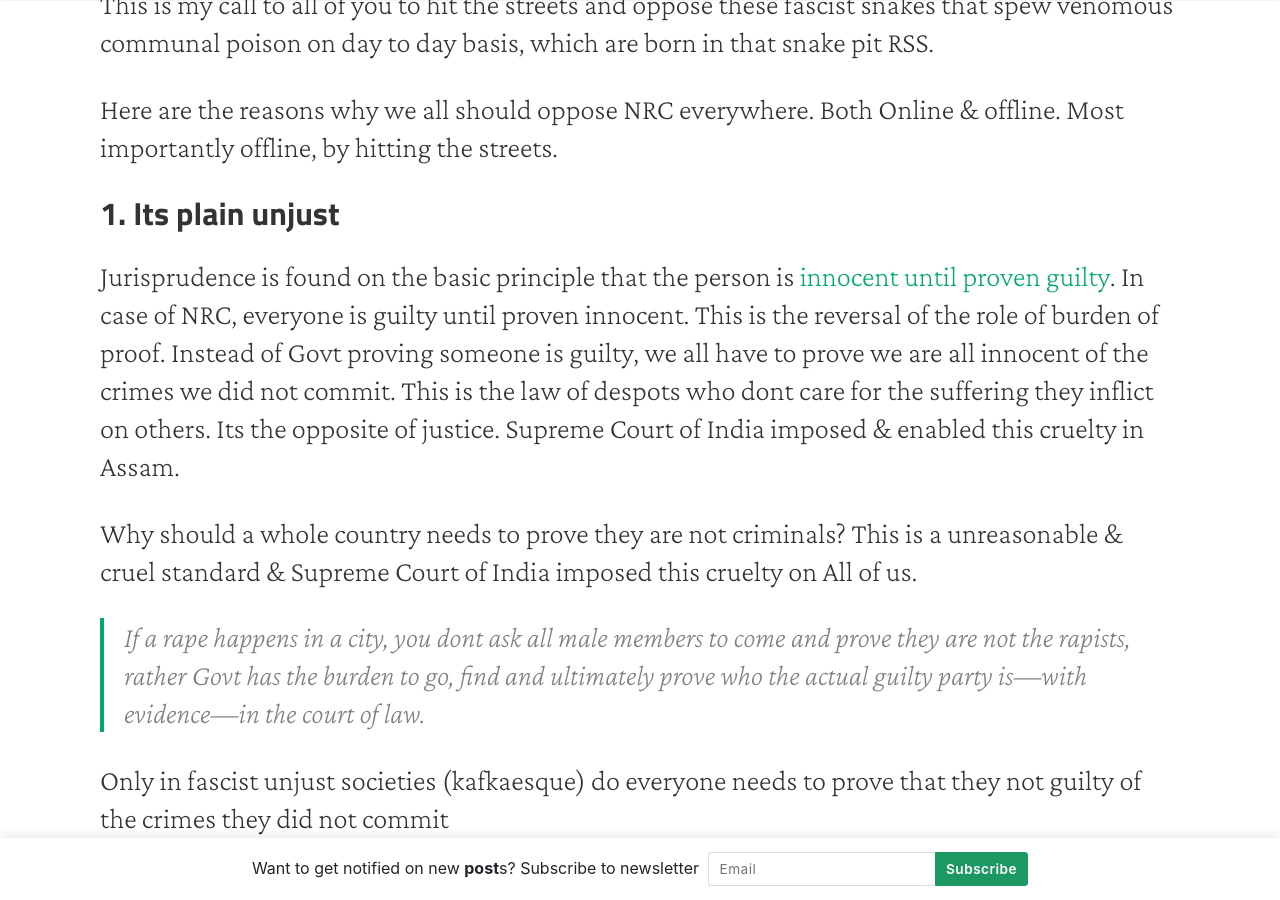
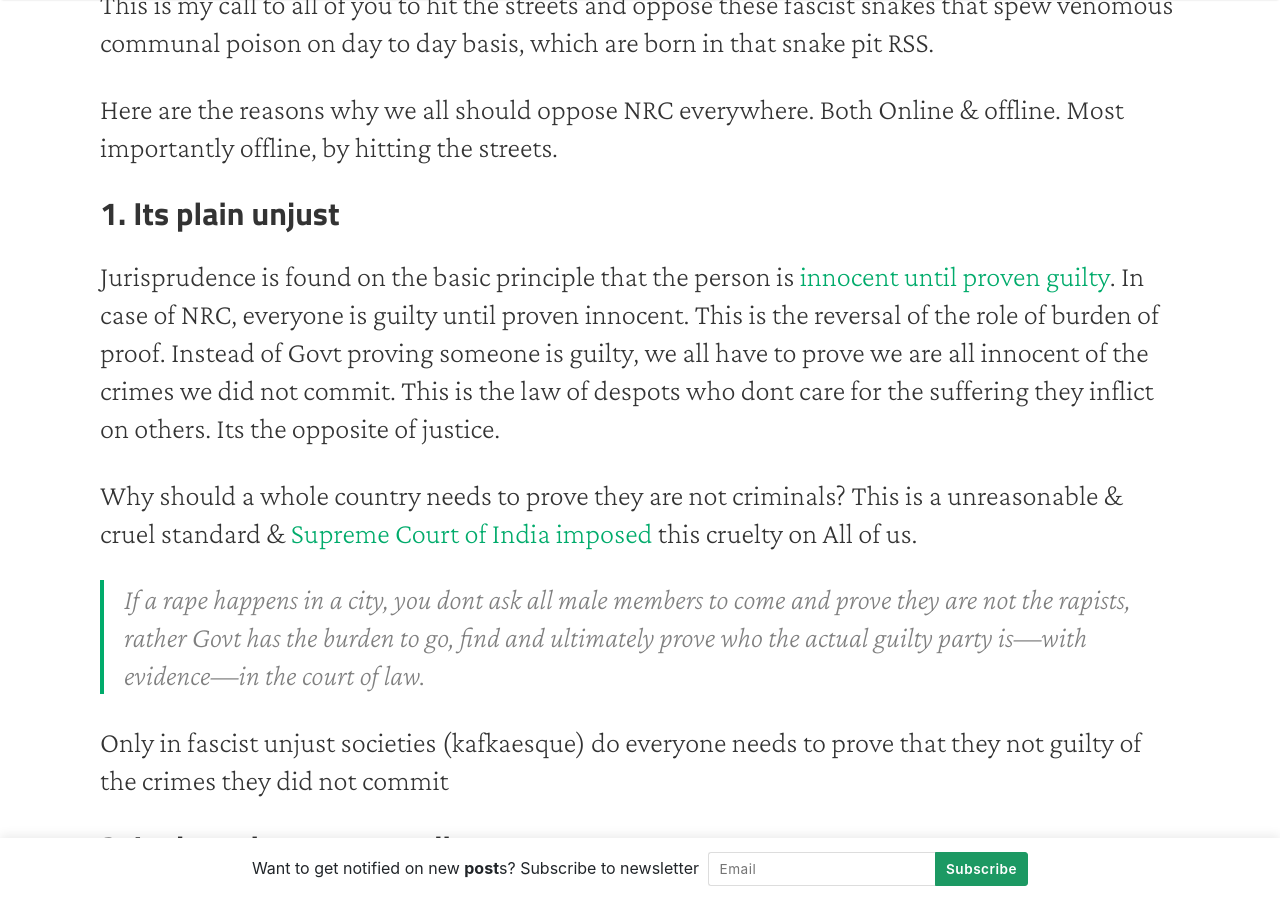
Before and after one commit to thekalinga/thekalinga.in, a Jekyll site: the page built from _posts/2019-11-24-why-fascist-nrc-should-be-opposed/2019-11-24-why-fascist-nrc-should-be-opposed.md, in a window 1280 px wide and 900 px high, scrolled down 1733 px. Built offline with Jekyll 4.4.1, drawn with Linux system fonts in a browser that asks for light colours; nearby versions of some CDN libraries.

Commit message:
fixed minor issue

```diff
--- a/_posts/2019-11-24-why-fascist-nrc-should-be-opposed/2019-11-24-why-fascist-nrc-should-be-opposed.md
+++ b/_posts/2019-11-24-why-fascist-nrc-should-be-opposed/2019-11-24-why-fascist-nrc-should-be-opposed.md
@@ -56,10 +56,9 @@ This is the reversal of the role of burden of proof.
 Instead of Govt proving someone is guilty, we all have to prove we are all innocent of the crimes we did not commit.
 This is the law of despots who dont care for the suffering they inflict on others.
 Its the opposite of justice.
-Supreme Court of India imposed & enabled this cruelty in Assam.
 
 Why should a whole country needs to prove they are not criminals?
-This is a unreasonable & cruel standard & Supreme Court of India imposed this cruelty on All of us.
+This is a unreasonable & cruel standard & [Supreme Court of India imposed](https://www.telegraphindia.com/india/everything-you-want-to-know-about-the-nrc/cid/1352646) this cruelty on All of us.
 
 >If a rape happens in a city, you dont ask all male members to come and prove they are not the rapists, rather Govt has the burden to go, find and ultimately prove who the actual guilty party is—with evidence—in the court of law.
 
```
